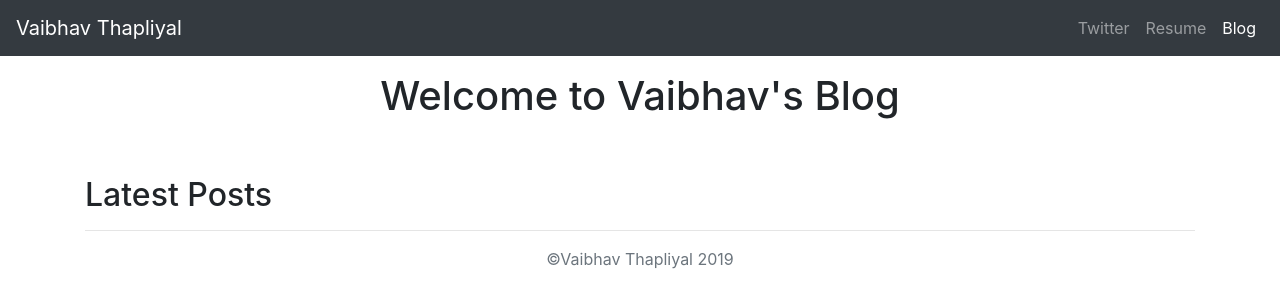
After one commit to vaibhav2396/portfolio-project, a Django app: page /blog/ in a window 1280 px wide. The commit adds this page. Shown: the top 308 px of the page. Run offline with Django 3.2, Linux system fonts and the light colour scheme; data that the repository does not hold is empty; some libraries are stand-ins or nearby versions.

Commit message:
Blog functionality and polish

```diff
--- /dev/null
+++ b/blog/templates/blog/allblogs.html
@@ -0,0 +1,80 @@
+<!doctype html>
+<html lang="en">
+  <head>
+    {% load staticfiles %}
+    <meta charset="utf-8">
+    <meta name="viewport" content="width=device-width, initial-scale=1, shrink-to-fit=no">
+    <meta name="description" content="">
+    <meta name="author" content="Mark Otto, Jacob Thornton, and Bootstrap contributors">
+    <meta name="generator" content="Jekyll v3.8.5">
+    <title>Vaibhav's Blog</title>
+
+
+    <!-- Bootstrap core CSS -->
+<link rel="stylesheet" href="https://stackpath.bootstrapcdn.com/bootstrap/4.3.0/css/bootstrap.min.css" integrity="sha384-PDle/QlgIONtM1aqA2Qemk5gPOE7wFq8+Em+G/hmo5Iq0CCmYZLv3fVRDJ4MMwEA" crossorigin="anonymous">
+
+    <style>
+      .bd-placeholder-img {
+        font-size: 1.125rem;
+        text-anchor: middle;
+        -webkit-user-select: none;
+        -moz-user-select: none;
+        -ms-user-select: none;
+        user-select: none;
+      }
+
+      @media (min-width: 768px) {
+        .bd-placeholder-img-lg {
+          font-size: 3.5rem;
+        }
+      }
+    </style>
+  </head>
+  <body>
+    <header>
+      <nav class="navbar navbar-expand-lg navbar-dark bg-dark">
+      <a class="navbar-brand" href="{% url 'home' %}">Vaibhav Thapliyal</a>
+      <button class="navbar-toggler" type="button" data-toggle="collapse" data-target="#navbarNavAltMarkup" aria-controls="navbarNavAltMarkup" aria-expanded="false" aria-label="Toggle navigation">
+        <span class="navbar-toggler-icon"></span>
+      </button>
+      <div class="collapse navbar-collapse" id="navbarNavAltMarkup">
+        <div class="navbar-nav ml-auto">
+          <a class="nav-item nav-link" href="http://twitter.com/VaibhavThapliy3">Twitter</a>
+          <a class="nav-item nav-link" href="{% static 'Resume.pdf' %}">Resume</a>
+          <a class="nav-item nav-link active" href="{% url 'allblogs' %}">Blog</a>
+        </div>
+      </div>
+    </nav>
+</header>
+
+<main role="main">
+
+  <div class="container">
+    <h1 class="text-center pt-3">Welcome to Vaibhav's Blog</h1>
+    <br />
+    <br />
+    <h2>Latest Posts</h2>
+    <hr />
+    {% for blog in blogs.all %}
+      <a href="{% url 'detail' blog.id %}"><h3>{{ blog.title }}</h3></a>
+      {{ blog.pub_date_pretty }}
+      <br />
+      <img class="img-fluid" src="{{ blog.image.url }}" height=200 width=200 />
+      <br />
+      <p>{{ blog.summary }}</p>
+    {% endfor %}
+
+  </div>
+
+
+</main>
+
+<footer class="text-muted">
+  <div class="container text-center">
+    <p>&copy;Vaibhav Thapliyal {%now "Y" %}</p>
+    </div>
+</footer>
+<script src="https://code.jquery.com/jquery-3.3.1.slim.min.js" integrity="sha384-q8i/X+965DzO0rT7abK41JStQIAqVgRVzpbzo5smXKp4YfRvH+8abtTE1Pi6jizo" crossorigin="anonymous"></script>
+<script src="https://cdnjs.cloudflare.com/ajax/libs/popper.js/1.14.7/umd/popper.min.js" integrity="sha384-UO2eT0CpHqdSJQ6hJty5KVphtPhzWj9WO1clHTMGa3JDZwrnQq4sF86dIHNDz0W1" crossorigin="anonymous"></script>
+<script src="https://stackpath.bootstrapcdn.com/bootstrap/4.3.0/js/bootstrap.min.js" integrity="sha384-7aThvCh9TypR7fIc2HV4O/nFMVCBwyIUKL8XCtKE+8xgCgl/PQGuFsvShjr74PBp" crossorigin="anonymous"></script>
+</html>
--- /dev/null
+++ b/blog/urls.py
@@ -0,0 +1,8 @@
+from django.urls import path
+
+from . import views
+
+urlpatterns = [
+    path('',views.allblogs, name='allblogs'),
+    path('<int:blog_id>/', views.detail, name='detail'),
+]
--- a/blog/views.py
+++ b/blog/views.py
@@ -1,3 +1,11 @@
-from django.shortcuts import render
+from django.shortcuts import render, get_object_or_404
 
-# Create your views here.
+from .models import Blog
+
+def allblogs(request):
+    blogs = Blog.objects
+    return render(request, 'blog/allblogs.html', {'blogs':blogs})
+
+def detail(request, blog_id):
+    detailblog = get_object_or_404(Blog, pk = blog_id)
+    return render(request, 'blog/detail.html', {'blog':detailblog})
--- a/portfolio/urls.py
+++ b/portfolio/urls.py
@@ -14,11 +14,12 @@ Including another URLconf
     2. Add a URL to urlpatterns:  path('blog/', include('blog.urls'))
 """
 from django.contrib import admin
-from django.urls import path
+from django.urls import path, include
 from django.conf import settings
 from django.conf.urls.static import static
 import jobs.views
 urlpatterns = [
     path('admin/', admin.site.urls),
-    path('',jobs.views.home,name='home'),
+    path('', jobs.views.home,name='home'),
+    path('blog/', include('blog.urls')),
 ] + static(settings.MEDIA_URL, document_root=settings.MEDIA_ROOT)
```
Also changed, not shown: blog/models.py (+9 -0 lines), blog/templates/blog/detail.html (added, +73 -0 lines), jobs/templates/jobs/home.html (+9 -8 lines), portfolio/settings.py (+6 -1 lines), 2 other files.
